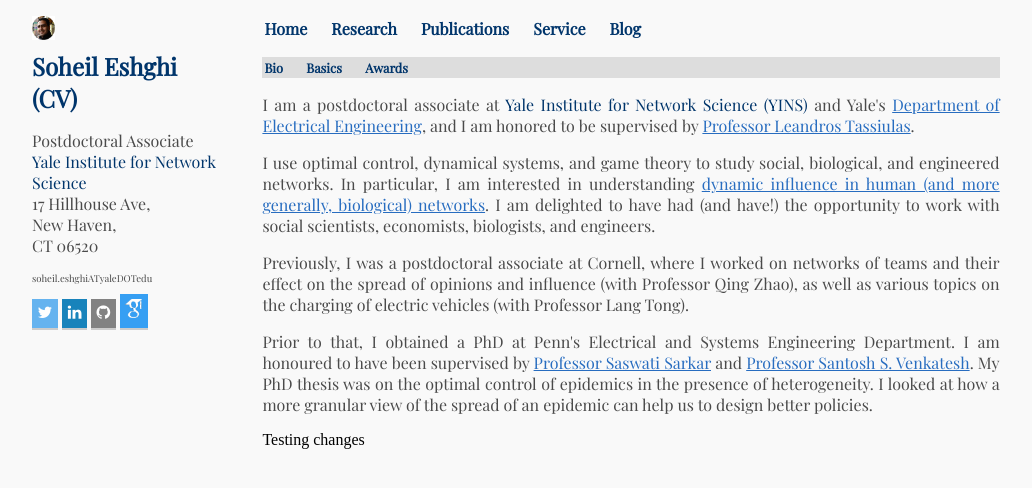
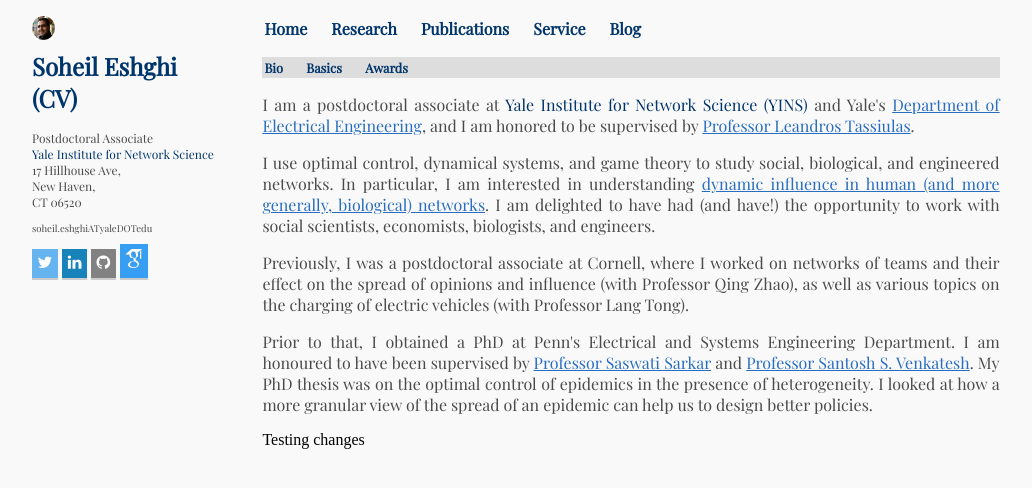
Before and after one commit to SoheilEshghi/SoheilEshghi.github.io, a Jekyll site: the page built from index.html, in a window 1280 px wide. Shown: the top 488 px of the page, without its empty margins (42-1074 px from the left). Built offline with Jekyll 4.4.1, drawn with Linux system fonts in a browser that asks for light colours; nearby versions of some CDN libraries.

Commit message:
Build site at 2017-01-16 19:59:28 UTC

```diff
--- a/_layouts/default.html
+++ b/_layouts/default.html
@@ -54,7 +54,7 @@
 				<a href="/"><img src="/images/soheil.png" style="width:10%;" align="left"></a><br>
 
 
-				<a href="/"><h1>Soheil Eshghi <br></a>(<a href="/cv">CV</a>)</h1><p>Postdoctoral Associate<br><a href="http://yins.yale.edu/">Yale Institute for Network Science</a><br>17 Hillhouse Ave,<br> New Haven,<br> CT 06520</p><p class="email">soheil.eshghiATyaleDOTedu</p>
+				<a href="/"><h1>Soheil Eshghi <br></a>(<a href="/cv">CV</a>)</h1><p class="small">Postdoctoral Associate<br><a href="http://yins.yale.edu/">Yale Institute for Network Science</a><br>17 Hillhouse Ave,<br> New Haven,<br> CT 06520</p><p class="email">soheil.eshghiATyaleDOTedu</p>
 
 
 				<div class="center">
```
